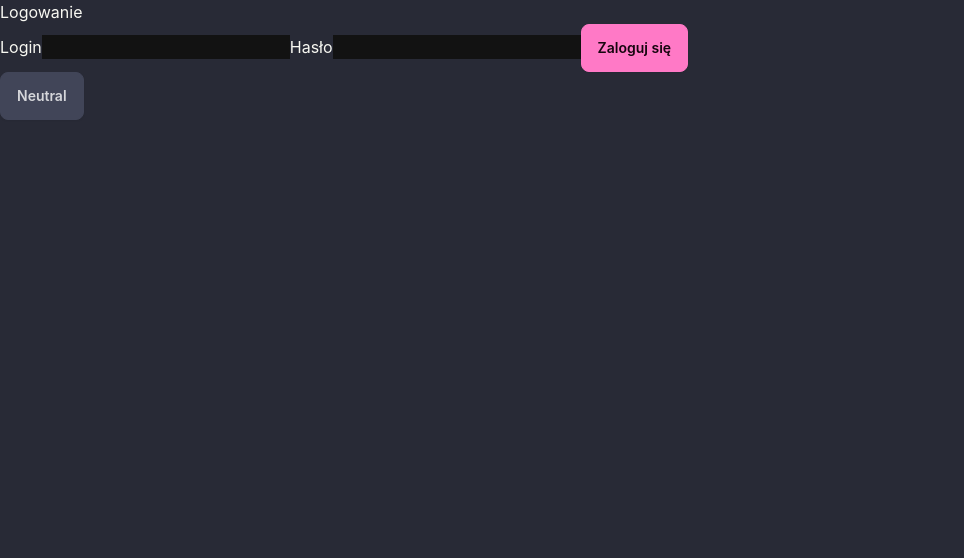
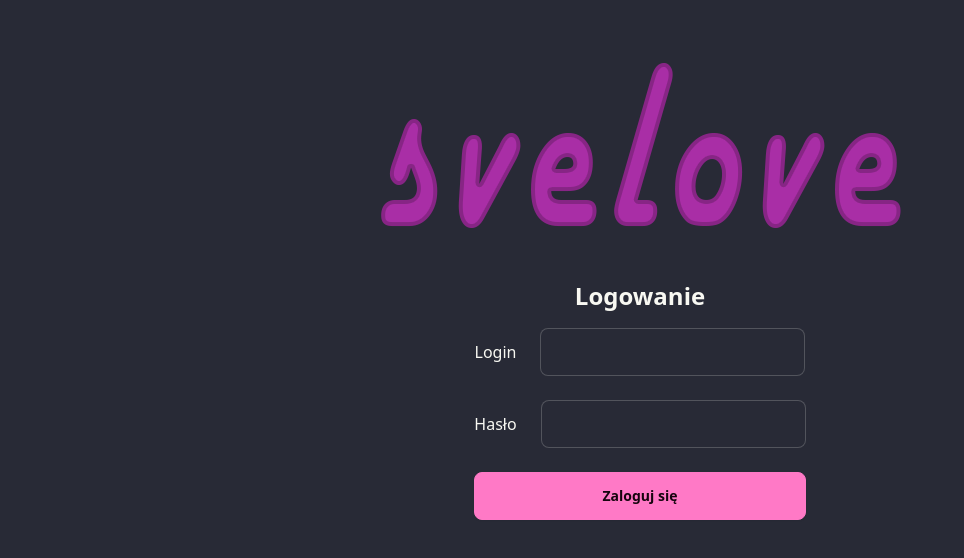
Before and after one commit to KacperDega/svelove-frontend, a React (Create React App) app: page /login in a window 1280 px wide. Shown: the top 558 px of the page, without its empty margins (0-964 px from the left). Built offline with nearby package versions, Linux system fonts and the light colour scheme.

Commit message:
feat: login page

```diff
--- a/src/api/index.ts
+++ b/src/api/index.ts
@@ -17,7 +17,6 @@ export async function apiRequest<T>(
   });
 
   if (response.status === 401) {
-    window.location.href = "/";
     throw new Error("Unauthorized");
   }
 
--- a/src/pages/Login.tsx
+++ b/src/pages/Login.tsx
@@ -1,56 +1,121 @@
-import React, { useState } from "react";
+import React, { useState, useEffect } from "react";
 import { login } from "../api/auth";
 import { useNavigate } from "react-router-dom";
-import '../index.css';
+import "../index.css";
+import logo from "../assets/logo1.png";
 
 const Login = () => {
   const navigate = useNavigate();
   const [loginValue, setLoginValue] = useState("");
   const [password, setPassword] = useState("");
   const [error, setError] = useState<string | null>(null);
+  const [showAlert, setShowAlert] = useState(false);
 
   const handleSubmit = async (e: React.FormEvent) => {
     e.preventDefault();
 
+    setError(null);
+
+    if (!loginValue.trim() || !password.trim()) {
+      setError("Login i hasło nie mogą być puste.");
+      return;
+    }
+
     try {
       const response = await login(loginValue, password);
-      console.log("Zalogowano, otrzymany token:", response.token);
-
+      // console.log("Zalogowano, otrzymany token:", response.token);
+      console.log("Zalogowano.");
       localStorage.setItem("jwt", response.token);
 
       setError(null);
 
       navigate("/dashboard");
-
     } catch (err: any) {
-      setError(err.message || "Błąd logowania");
+      const message =
+        err.message === "Unauthorized"
+          ? "Niepoprawny login lub hasło"
+          : `Error: ${err.message || "Błąd logowania"}`;
+      setError(message);
     }
   };
 
+  useEffect(() => {
+    setShowAlert(false);
+
+    if (!error) return;
+
+    const appearTimeout = setTimeout(() => setShowAlert(true), 10);
+    const disappearTimeout = setTimeout(() => setShowAlert(false), 4000);
+
+    return () => {
+      clearTimeout(appearTimeout);
+      clearTimeout(disappearTimeout);
+    };
+  }, [error]);
+
   return (
+    <div className="grid grid-rows-[1fr,auto,1fr] h-screen">
+      <div className="flex items-end justify-center">
+        <img src={logo} alt="Logo" className="object-contain" />
+      </div>
+
+      <div className="flex justify-center">
+        <div className="text-center flex flex-col space-y-4">
+          <h3 className="text-2xl font-semibold">Logowanie</h3>
+          <form onSubmit={handleSubmit} className="flex flex-col space-y-6">
             <div>
-      <h3>Logowanie</h3>
-      <form onSubmit={handleSubmit}>
-        <label htmlFor="login">Login</label>
+              <label htmlFor="login" className="mr-6">
+                Login
+              </label>
               <input
                 type="text"
                 id="login"
                 value={loginValue}
                 onChange={(e) => setLoginValue(e.target.value)}
+                className="input input-bordered"
+                required
               />
-
-        <label htmlFor="password">Hasło</label>
+            </div>
+            <div>
+              <label htmlFor="password" className="mr-6">
+                Hasło
+              </label>
               <input
                 type="password"
                 id="password"
                 value={password}
                 onChange={(e) => setPassword(e.target.value)}
+                className="input input-bordered"
+                required
               />
+            </div>
+            <input
+              type="submit"
+              className="btn btn-primary"
+              value="Zaloguj się"
+            />
+          </form>
+        </div>
+      </div>
 
-        <input type="submit" className="btn btn-primary" value="Zaloguj się" />
-      </form>
-      {error && <p style={{ color: "red" }}>{error}</p>}
-      <button className="btn btn-neutral">Neutral</button>
+      <div />
+
+      {error && (
+        <div
+          role="alert"
+          className={`
+            alert alert-error alert-soft fixed bottom-4 right-4 shadow-lg max-w-sm z-50
+            transition-all duration-500 ease-in-out
+            ${
+              showAlert
+                ? "opacity-100 translate-y-0"
+                : "opacity-0 translate-y-6 pointer-events-none"
+            }
+          `}
+        >
+          <span>{error}</span>
+        </div>
+      )}
     </div>
   );
 };
```
Also changed, not shown: src/index.css (+4 -4 lines), src/assets/logo1.png (added). Lines whose indentation alone changed are shown as unchanged.
